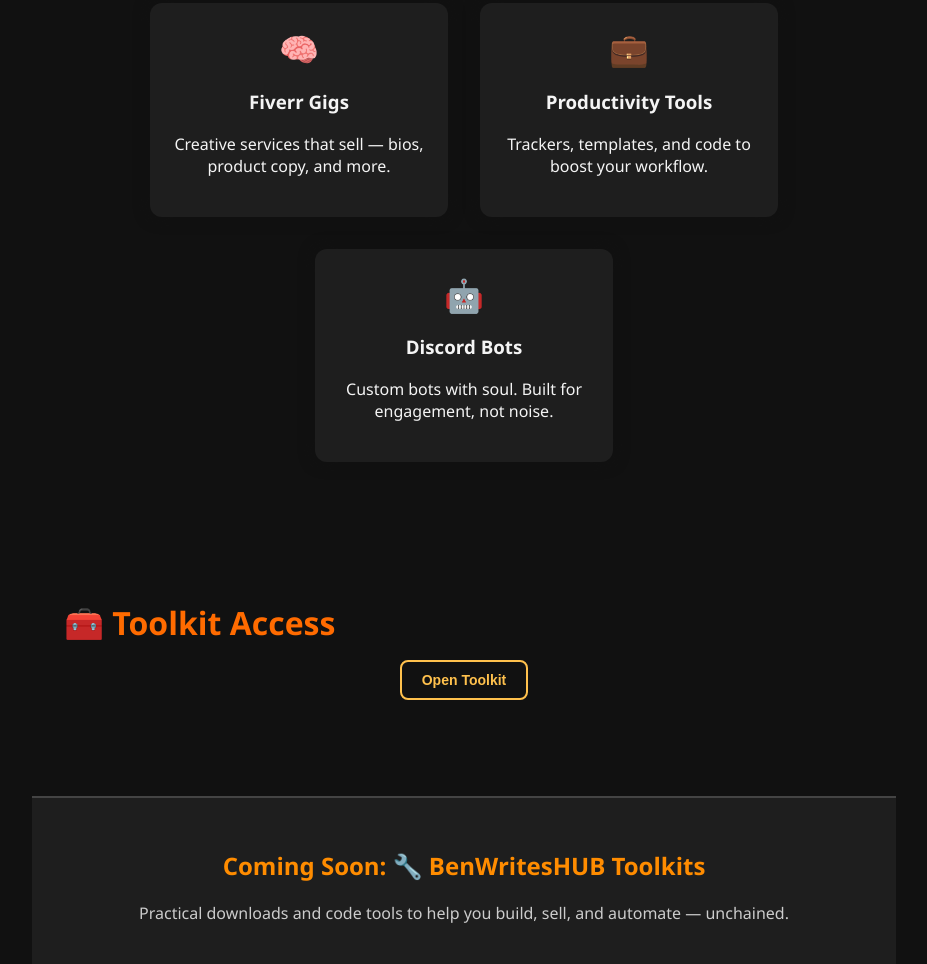
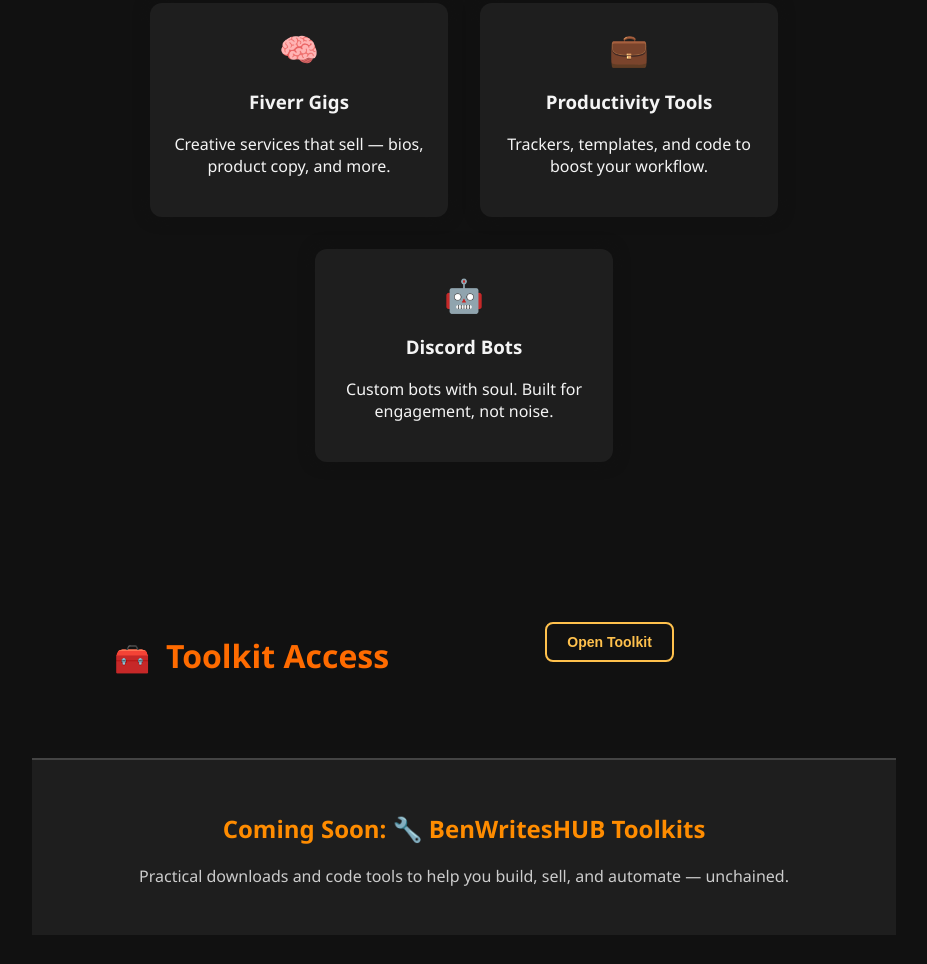
Before and after one commit to Divinical/benwrites-hub, a plain HTML site: page index.html in a window 1280 px wide. Shown: the part 620-1584 px from the top of the page, without its empty margins (176-1103 px from the left). Drawn offline with Linux system fonts and the light colour scheme.

Commit message:
final fixes and polish for toolkit

```diff
--- a/index.html
+++ b/index.html
@@ -49,7 +49,7 @@
     </section>
 
     <section id="toolkit-section" class="fade-in">
-      <h2 class="section-title">🧰 Toolkit Access</h2>
+      <h2 class="section-title">Toolkit Access</h2>
       <button id="toggle-btn" class="toolkit-btn toggle-toolkit">Open Toolkit</button>
       <div id="toolkit" class="toolkit-reveal hidden">
         <ul>
--- a/style.css
+++ b/style.css
@@ -117,6 +117,19 @@
   font-size: 2rem;
   margin-bottom: 1rem;
   color: #ff6b00;
+}
+.section-title {
+  display: flex;
+  align-items: center;
+  gap: 0.5rem; /* spacing between emoji and text */
+}
+
+.section-title::before {
+  content: "🧰";
+  font-size: 1.8rem;
+  display: inline-block;
+  transform: translateY(2px); /* fine-tune vertical alignment */
+  margin-right: 0.5rem;
 }
 
 .project-cards {
@@ -249,6 +262,15 @@
   padding-bottom: 16px;
   border-bottom: 1px solid #333;
 }
+#toolkit-section {
+  display: flex;
+  align-items: center;
+  justify-content: space-between;
+  gap: 1rem;
+  flex-wrap: wrap;
+  max-width: 700px;
+  margin: 2rem auto;
+}
 /* -------------------------------
    TOOLKIT SECTION – FIXED FINAL
 --------------------------------*/
@@ -271,6 +293,11 @@
 .toolkit-reveal.visible {
   opacity: 1;
   max-height: 500px;
+}
+.toolkit-reveal {
+  /* ...existing styles... */
+  margin-left: auto;
+  margin-right: auto;
 }
 
 /* -------------------------------
@@ -326,27 +353,9 @@
   box-shadow: 0 0 6px #ffc14d99;
 }
 /* -------------------------------
-   TOOLKIT ANIMATION UPGRADE
---------------------------------*/
-
-.toolkit-reveal.visible {
-  opacity: 1;
-  max-height: 500px; /* or more depending on list height */
-}
-/* -------------------------------
    TOOLKIT HIDE/SHOW LOGIC
 --------------------------------*/
 
 .hidden {
   display: none !important;
 }
-/* TOOLKIT BEHAVIOR */
-
-.toolkit-reveal.visible {
-  opacity: 1;
-  max-height: 300px;
-}
-
-.hidden {
-  display: none !important;
-}
```
